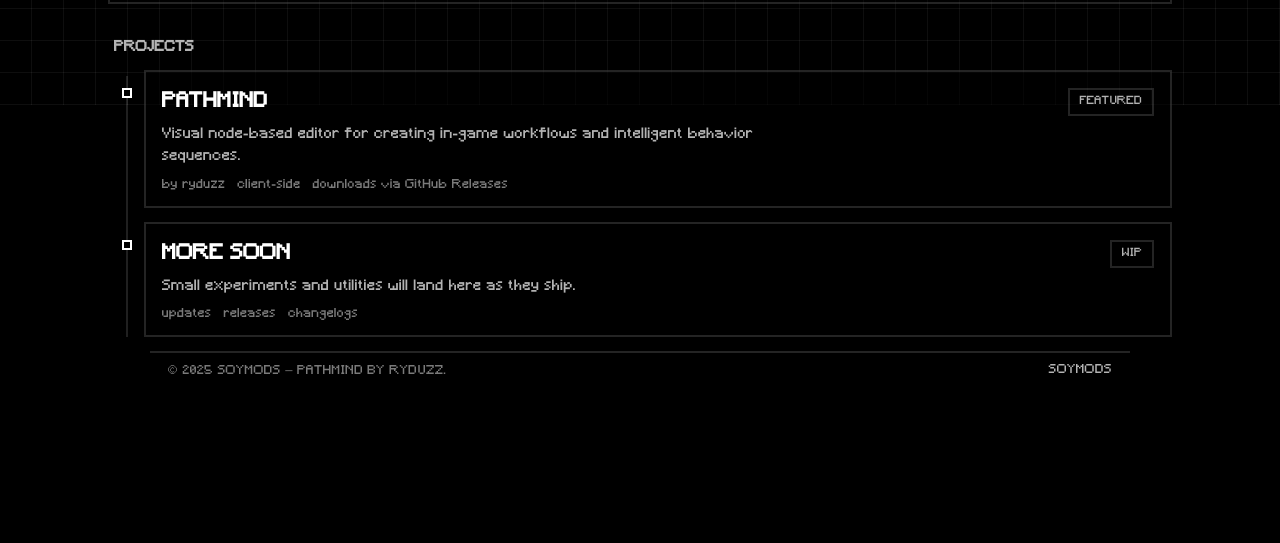
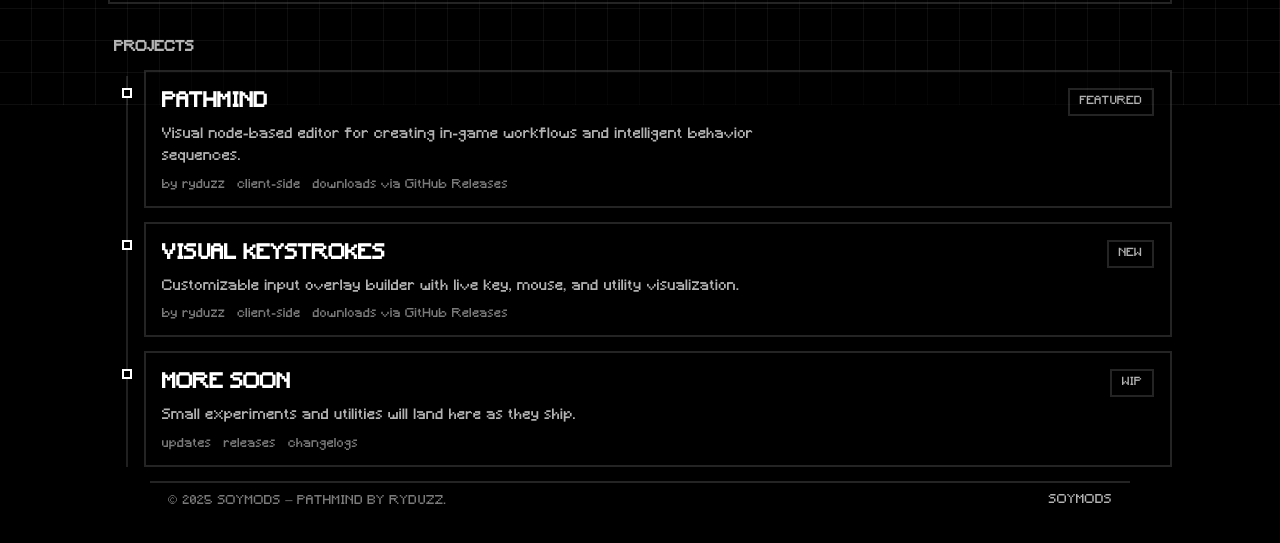
Before and after one commit to soymods/soymods, a plain HTML site: page index.html in a window 1280 px wide. Shown: the part 695-1238 px from the top of the page. Before the commit the page ends 1165 px from the top, so only its background shows below. Drawn offline with Linux system fonts and the light colour scheme; a web font is replaced by a local one.

Commit message:
Fix Visual Keystrokes layout and add homepage entry

```diff
--- a/index.html
+++ b/index.html
@@ -513,6 +513,22 @@
 
         <div class="item" id="i2">
           <div class="node" aria-hidden="true"></div>
+          <a href="/visual-keystrokes" aria-label="Go to Visual Keystrokes">
+            <div class="itemTitle">
+              <h3 class="hoverline">Visual Keystrokes</h3>
+              <span class="pill">new</span>
+            </div>
+            <p class="itemDesc">Customizable input overlay builder with live key, mouse, and utility visualization.</p>
+            <div class="itemMeta">
+              <span>by ryduzz</span>
+              <span>client-side</span>
+              <span>downloads via GitHub Releases</span>
+            </div>
+          </a>
+        </div>
+
+        <div class="item" id="i3">
+          <div class="node" aria-hidden="true"></div>
           <a href="https://github.com/soymods" target="_blank" rel="noreferrer" aria-label="More projects coming soon">
             <div class="itemTitle">
               <h3 class="hoverline">More soon</h3>
@@ -541,10 +557,12 @@
       const stage = document.getElementById('stage');
       const i1 = document.getElementById('i1');
       const i2 = document.getElementById('i2');
+      const i3 = document.getElementById('i3');
       requestAnimationFrame(() => {
         stage.classList.add('reveal');
         setTimeout(() => i1.classList.add('reveal'), 120);
         setTimeout(() => i2.classList.add('reveal'), 210);
+        setTimeout(() => i3?.classList.add('reveal'), 300);
       });
     };
 
```
Also changed, not shown: visual-keystrokes/index.html (+2 -2 lines).
